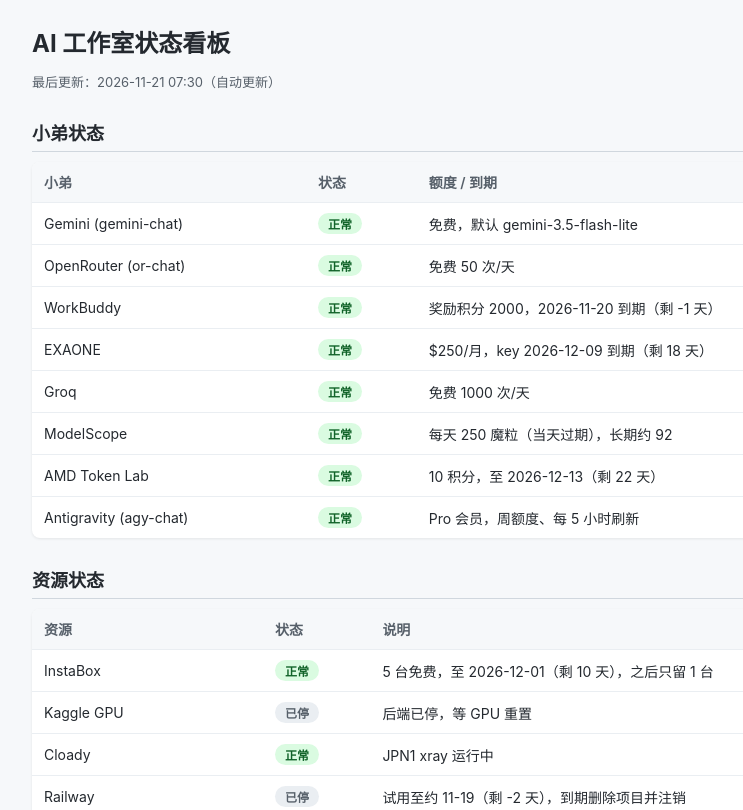
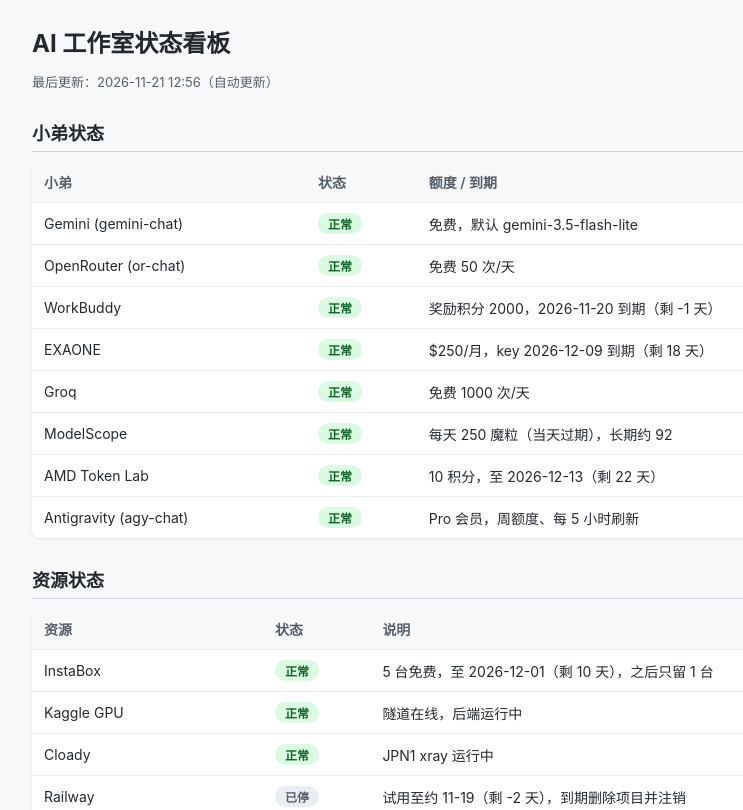
Before and after one commit to Clark626G/ai-studio, a plain HTML site: page index.html in a window 1280 px wide. Shown: the top 810 px of the page, without its empty margins (158-901 px from the left). Drawn offline with Linux system fonts and the light colour scheme.

Commit message:
Update dashboard [skip ci]

```diff
--- a/index.html
+++ b/index.html
@@ -22,7 +22,7 @@ tr:last-child td{border-bottom:none}
 </head>
 <body>
 <h1>AI 工作室状态看板</h1>
-<p class="updated">最后更新：2026-11-21 07:30（自动更新）</p>
+<p class="updated">最后更新：2026-11-21 12:56（自动更新）</p>
 <h2>小弟状态</h2>
 <table>
 <tr><th>小弟</th><th>状态</th><th>额度 / 到期</th></tr>
@@ -39,7 +39,7 @@ tr:last-child td{border-bottom:none}
 <table>
 <tr><th>资源</th><th>状态</th><th>说明</th></tr>
 <tr><td>InstaBox</td><td><span class="badge ok">正常</span></td><td>5 台免费，至 2026-12-01（剩 10 天），之后只留 1 台</td></tr>
-<tr><td>Kaggle GPU</td><td><span class="badge off">已停</span></td><td>后端已停，等 GPU 重置</td></tr>
+<tr><td>Kaggle GPU</td><td><span class="badge ok">正常</span></td><td>隧道在线，后端运行中</td></tr>
 <tr><td>Cloady</td><td><span class="badge ok">正常</span></td><td>JPN1 xray 运行中</td></tr>
 <tr><td>Railway</td><td><span class="badge off">已停</span></td><td>试用至约 11-19（剩 -2 天），到期删除项目并注销</td></tr>
 <tr><td>Supabase</td><td><span class="badge ok">正常</span></td><td>免费版，1 周无活动自动暂停</td></tr>
```
